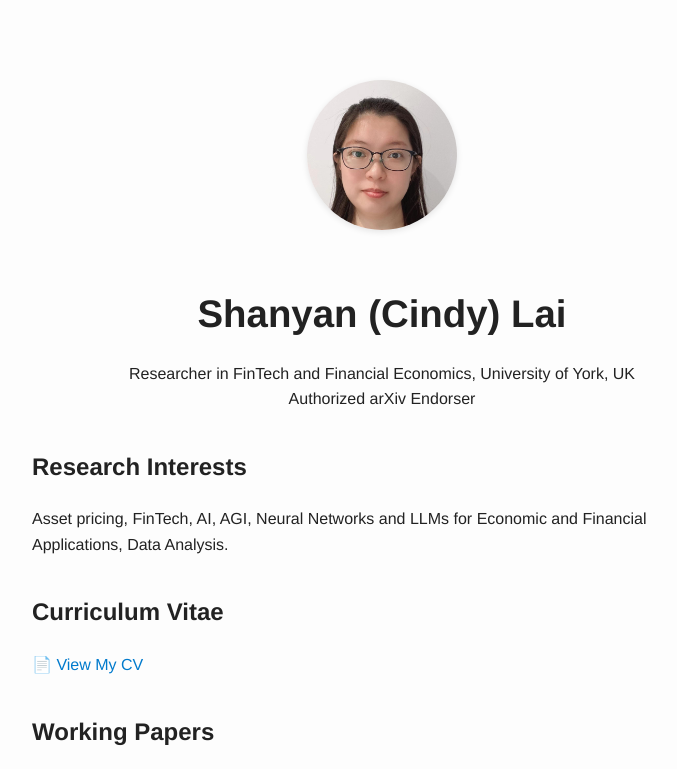
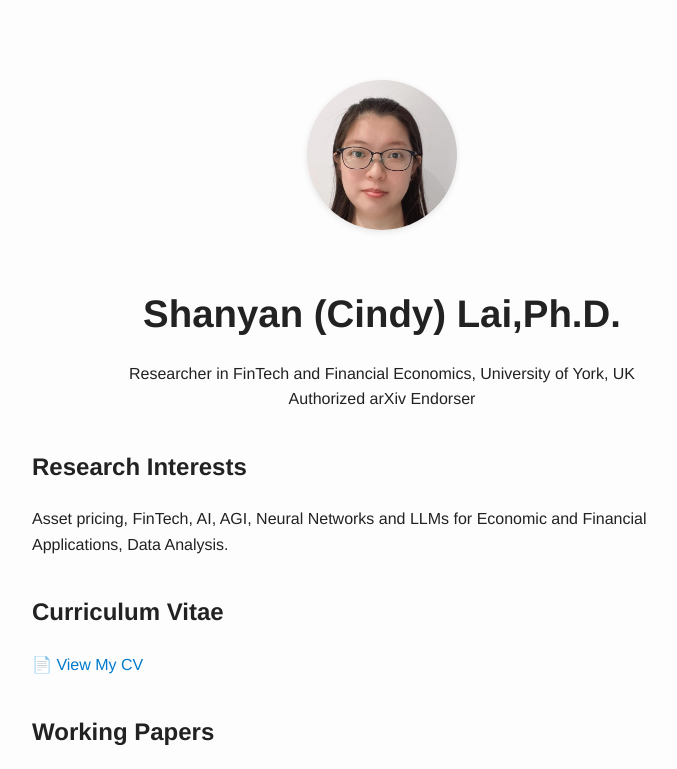
Before and after one commit to CindyLai125/CindyLai125.github.io, a plain HTML site: page index.html in a window 1280 px wide. Shown: the top 769 px of the page, without its empty margins (258-935 px from the left). Drawn offline with Linux system fonts and the light colour scheme.

Commit message:
Add files via upload

```diff
--- a/index.html
+++ b/index.html
@@ -56,7 +56,7 @@
   <!-- 🖼️ 头像 -->
   <img src="photo1.jpg" alt="Cindy Lai" class="avatar" />
 
-  <h1>Shanyan (Cindy) Lai</h1>
+  <h1>Shanyan (Cindy) Lai,Ph.D.</h1>
   <p>Researcher in FinTech and Financial Economics, University of York, UK<br />
   Authorized arXiv Endorser</p>
 
```
